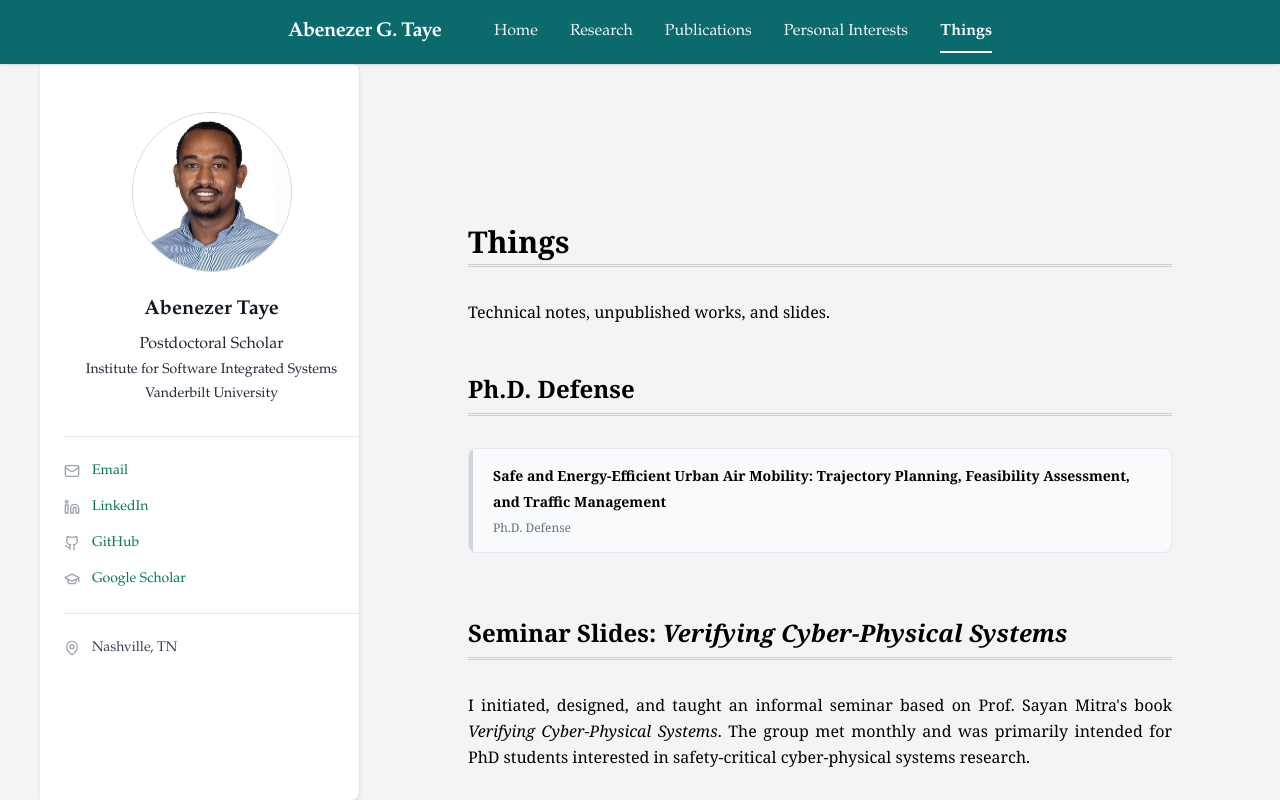
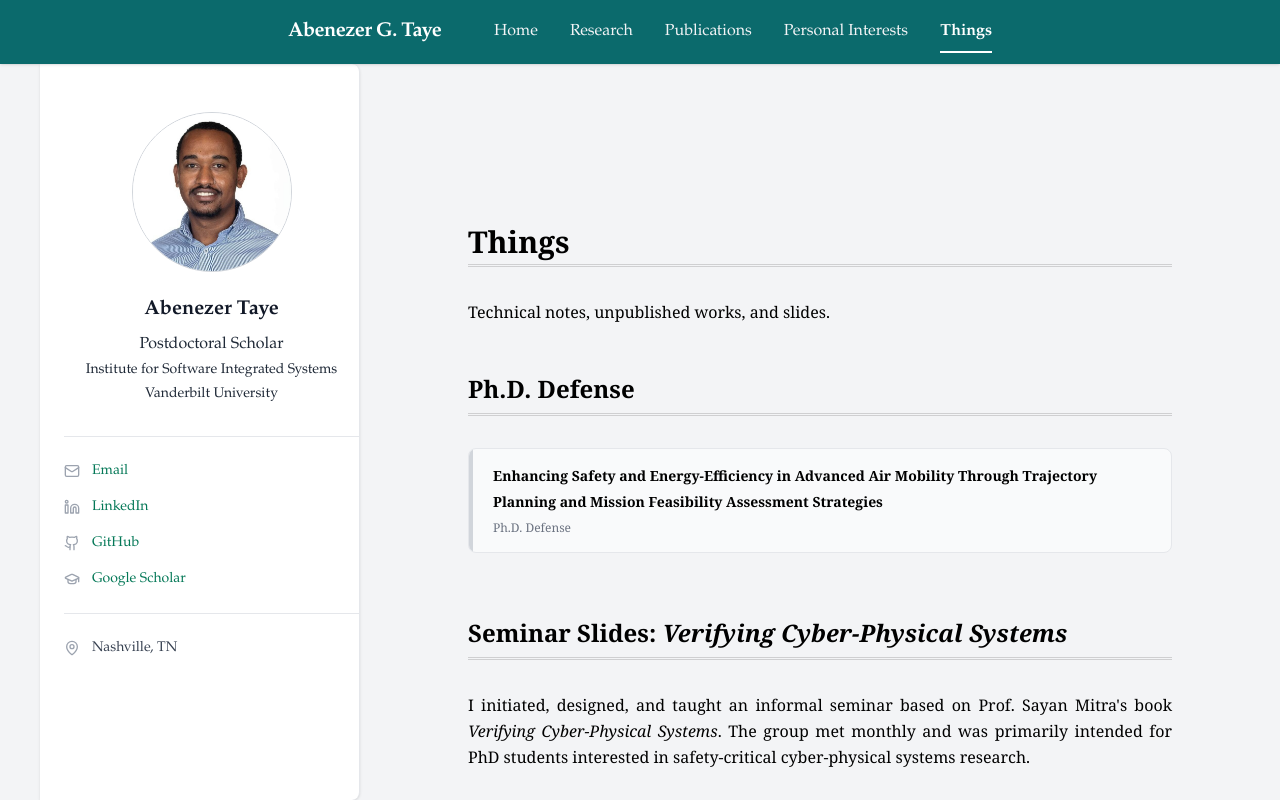
Before and after one commit to Abenezergirma/abenezertaye.github.io, a Next.js app: page /things in a window 1280 px wide. Shown: the top 800 px of the page. Built offline with nearby package versions, Linux system fonts and the light colour scheme.

Commit message:
fix minor issues

```diff
--- a/src/app/things/page.tsx
+++ b/src/app/things/page.tsx
@@ -60,7 +60,7 @@ export default function Things() {
                             rel="noopener noreferrer"
                             className="text-sm font-semibold font-serif text-black hover:text-green-800 hover:underline leading-snug"
                         >
-                            Safe and Energy-Efficient Urban Air Mobility: Trajectory Planning, Feasibility Assessment, and Traffic Management
+                            Enhancing Safety and Energy-Efficiency in Advanced Air Mobility Through Trajectory Planning and Mission Feasibility Assessment Strategies
                         </a>
                         <p className="text-xs text-gray-500 mt-1 font-serif">Ph.D. Defense</p>
                     </div>
```
